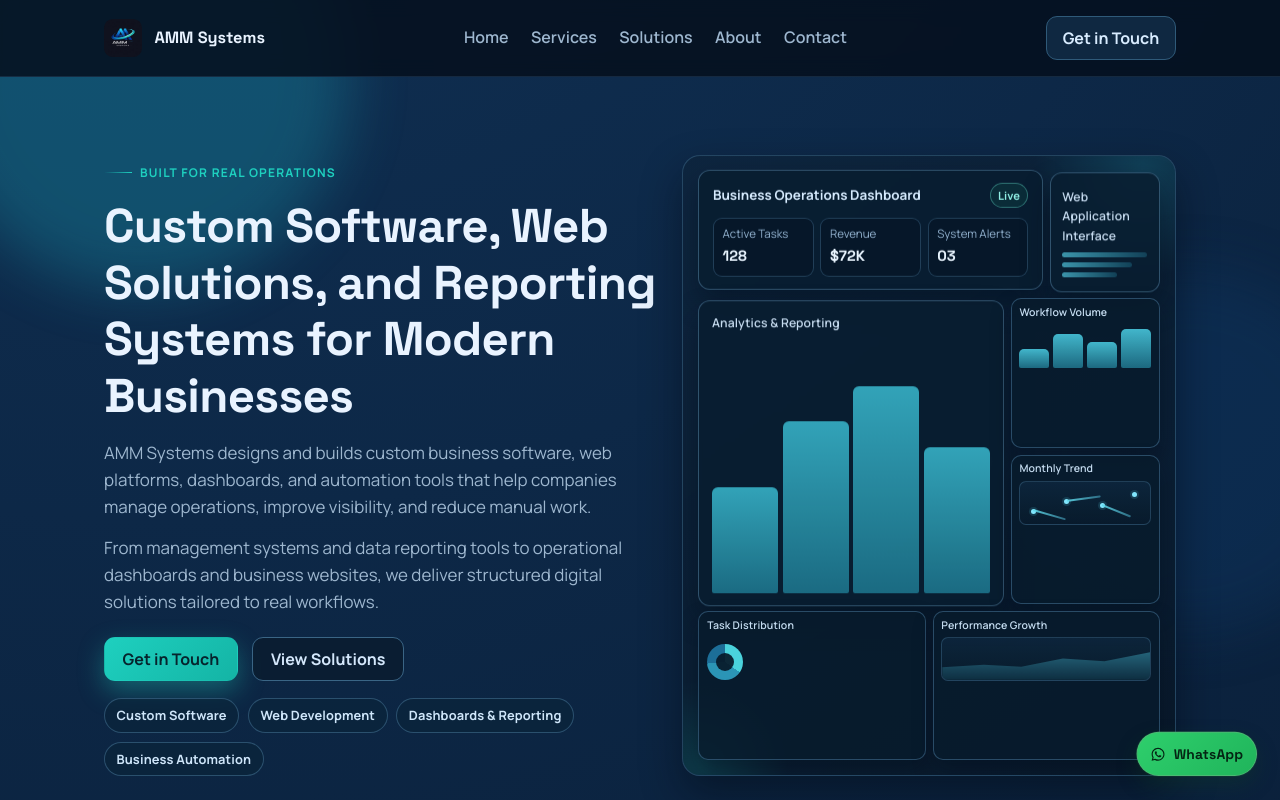
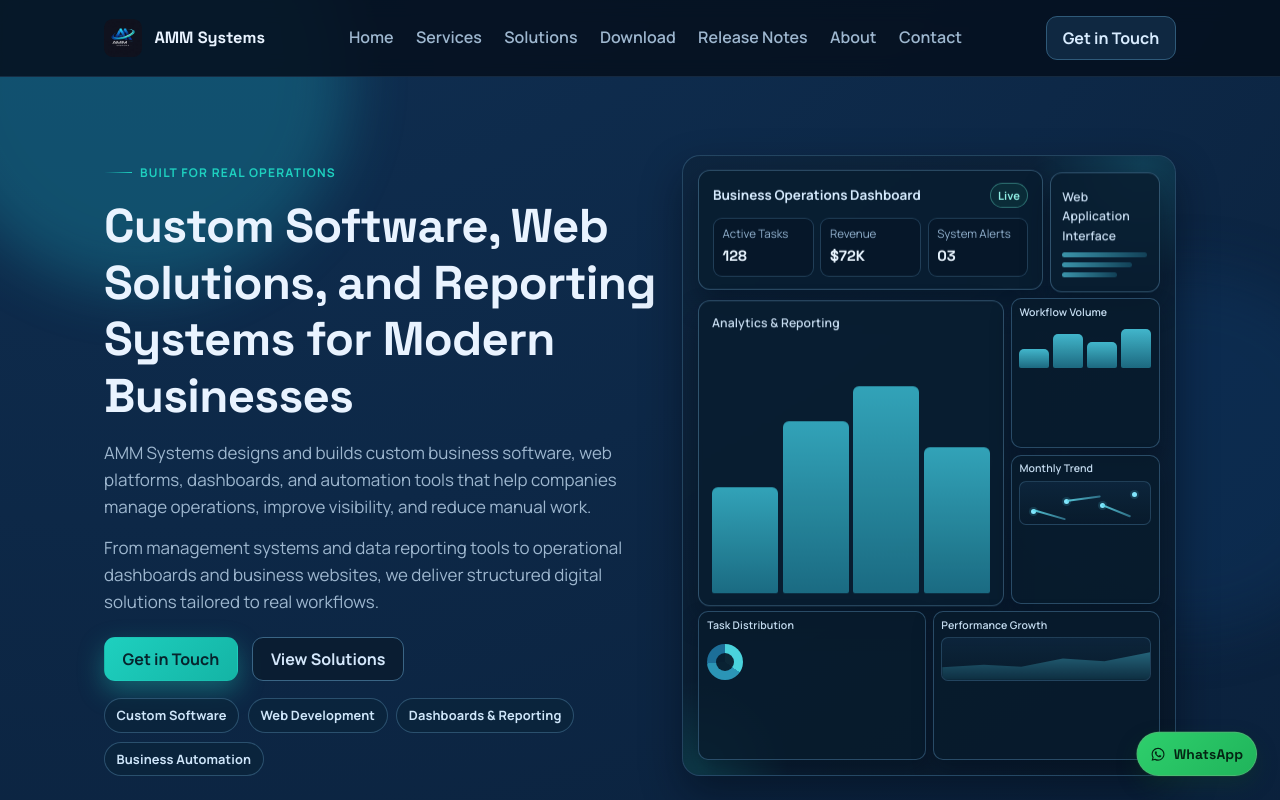
Before and after one commit to FaheemBhaatti/amm-systems-website, a plain HTML site: page index.html in a window 1280 px wide. Shown: the top 800 px of the page. Drawn offline with Linux system fonts and the light colour scheme.

Commit message:
Add download navigation links

```diff
--- a/index.html
+++ b/index.html
@@ -33,6 +33,8 @@
         <a href="#top">Home</a>
         <a href="#services">Services</a>
         <a href="#solutions">Solutions</a>
+        <a href="/download">Download</a>
+        <a href="/release-notes">Release Notes</a>
         <a href="#about">About</a>
         <a href="#contact">Contact</a>
       </nav>
@@ -322,6 +324,7 @@
             </ul>
             <div class="product-actions">
               <a class="btn btn-primary" href="#contact">Request Demo</a>
+              <a class="btn btn-secondary" href="/download">Download Snooker Club Pro</a>
               <a class="btn btn-secondary" href="#solutions-gallery">See Features</a>
             </div>
           </article>
```
